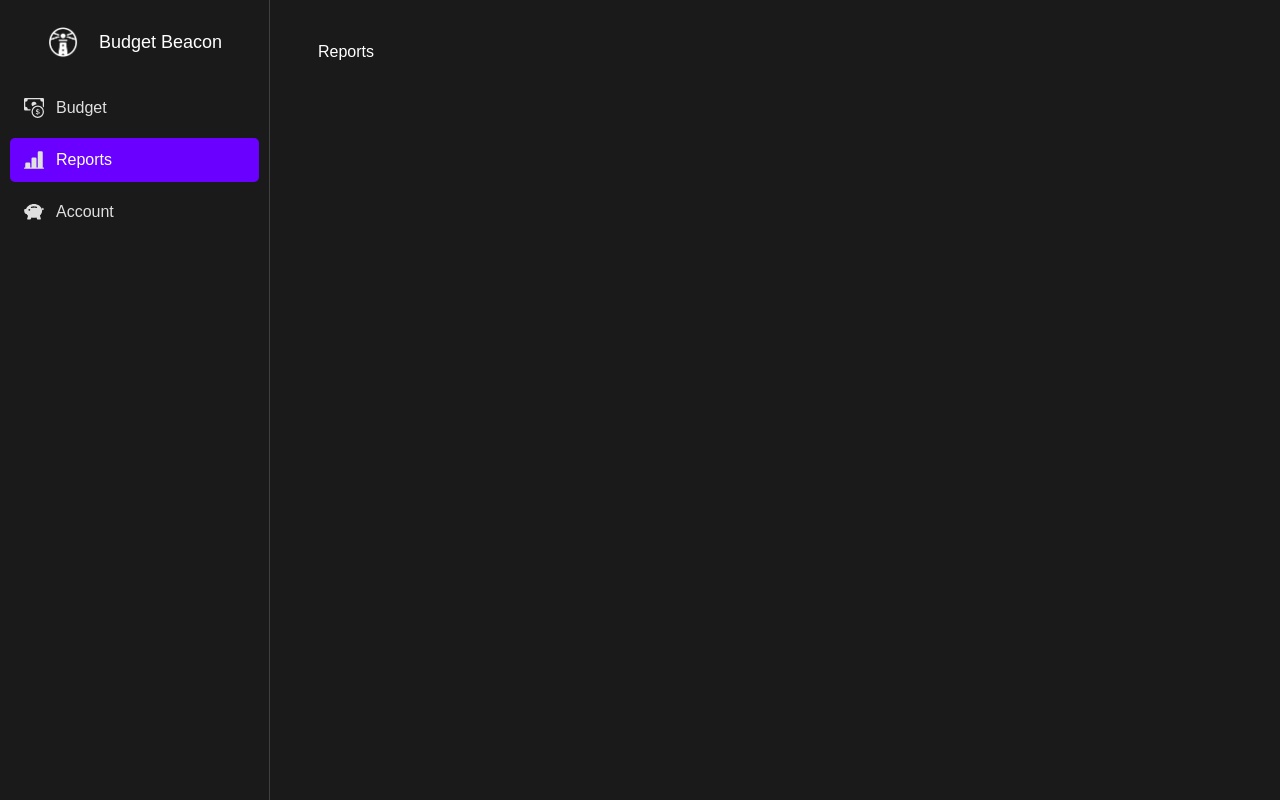
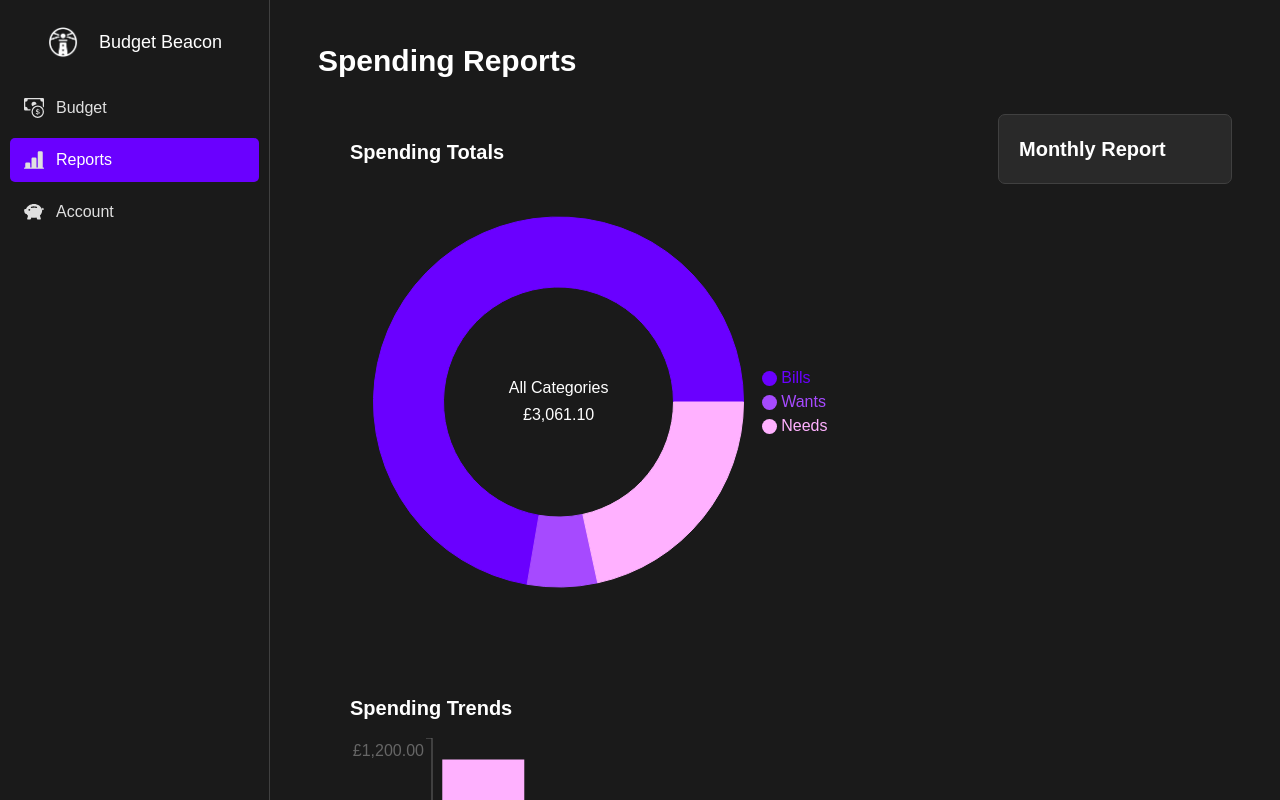
Before and after one commit to lawjingw/budget-beacon, a React (Vite) app: page /reports in a window 1280 px wide. Built offline with nearby package versions, Linux system fonts and the light colour scheme.

Commit message:
Add reports

```diff
--- a/src/app/store.js
+++ b/src/app/store.js
@@ -7,7 +7,7 @@ import { v4 as uuid } from "uuid";
 const preloadedState = {
   account: {
     name: "My account",
-    currentBalance: 11711.4,
+    currentBalance: 11671.9,
     transactions: [
       {
         id: uuid(),
@@ -304,7 +304,7 @@ const preloadedState = {
         payee: "Weekday",
         budgetId: "6",
         cashFlow: "outflow",
-        amount: 14.5,
+        amount: 54,
         memo: "Jeans",
       },
       {
@@ -450,6 +450,7 @@ const preloadedState = {
       {
         id: "1",
         category: "🏠 Rent",
+        group: "Bills",
         assigned: 800,
         activity: -800,
         target: 800,
@@ -457,6 +458,7 @@ const preloadedState = {
       {
         id: "2",
         category: "🔌 Utilities",
+        group: "Bills",
         assigned: 150,
         activity: -102.6,
         target: 0,
@@ -464,6 +466,7 @@ const preloadedState = {
       {
         id: "3",
         category: "🛒 Groceries",
+        group: "Needs",
         assigned: 210,
         activity: -137.9,
         target: 260,
@@ -471,6 +474,7 @@ const preloadedState = {
       {
         id: "4",
         category: "🍽 Dining out",
+        group: "Wants",
         assigned: 60,
         activity: -24,
         target: 60,
@@ -478,6 +482,7 @@ const preloadedState = {
       {
         id: "5",
         category: "🕹 Entertainment",
+        group: "Wants",
         assigned: 10,
         activity: 0,
         target: 30,
@@ -485,6 +490,7 @@ const preloadedState = {
       {
         id: "6",
         category: "👗 Clothing",
+        group: "Needs",
         assigned: 50,
         activity: 8.3,
         target: 50,
@@ -492,6 +498,7 @@ const preloadedState = {
       {
         id: "7",
         category: "⛽ Gas",
+        group: "Bills",
         assigned: 0,
         activity: 0,
         target: 0,
@@ -499,6 +506,7 @@ const preloadedState = {
       {
         id: "8",
         category: "🥊 Fitness",
+        group: "Wants",
         assigned: 18,
         activity: -27,
         target: 18,
@@ -506,6 +514,7 @@ const preloadedState = {
       {
         id: "9",
         category: "🎧 Music",
+        group: "Bills",
         assigned: 10,
         activity: 0,
         target: 10,
@@ -513,6 +522,7 @@ const preloadedState = {
       {
         id: "10",
         category: "🏖 Vacation",
+        group: "Wants",
         assigned: 0,
         activity: 0,
         target: 500,
@@ -520,6 +530,7 @@ const preloadedState = {
       {
         id: "11",
         category: "💻 Internet",
+        group: "Bills",
         assigned: 10,
         activity: -10,
         target: 10,
@@ -527,6 +538,7 @@ const preloadedState = {
       {
         id: "12",
         category: "📄 Insurance",
+        group: "Bills",
         assigned: 40,
         activity: -40,
         target: 40,
@@ -534,6 +546,7 @@ const preloadedState = {
       {
         id: "13",
         category: "📺 TV streaming",
+        group: "Bills",
         assigned: 12,
         activity: 0,
         target: 0,
@@ -541,6 +554,7 @@ const preloadedState = {
       {
         id: "14",
         category: "📱 Cell phone",
+        group: "Needs",
         assigned: 0,
         activity: 0,
         target: 0,
@@ -548,6 +562,7 @@ const preloadedState = {
       {
         id: "15",
         category: "🚇 Transportation",
+        group: "Needs",
         assigned: 50,
         activity: 0,
         target: 0,
--- /dev/null
+++ b/src/features/reports/ReportLayout.jsx
@@ -0,0 +1,21 @@
+import styled from "styled-components";
+import SpendingTotalChart from "./SpendingTotalChart";
+import SpendingTrendChart from "./SpendingTrendChart";
+
+const StyledReportLayout = styled.div`
+  display: flex;
+  flex-direction: column;
+  gap: 2.4rem;
+  min-width: 66rem;
+`;
+
+function ReportLayout() {
+  return (
+    <StyledReportLayout>
+      <SpendingTotalChart />
+      <SpendingTrendChart />
+    </StyledReportLayout>
+  );
+}
+
+export default ReportLayout;
--- /dev/null
+++ b/src/features/reports/ReportPanel.jsx
@@ -0,0 +1,23 @@
+import styled from "styled-components";
+import Heading from "../../ui/Heading";
+
+const Panel = styled.div`
+  border: 1px solid var(--color-bg-300);
+  font-size: 1.4rem;
+  background-color: var(--color-bg-200);
+  border-radius: 7px;
+  padding: 2rem 2rem;
+  display: flex;
+  flex-direction: column;
+  gap: 2.2rem;
+`;
+
+function ReportPanel() {
+  return (
+    <Panel>
+      <Heading as="h2">Monthly Report</Heading>
+    </Panel>
+  );
+}
+
+export default ReportPanel;
--- /dev/null
+++ b/src/features/reports/SpendingTotalChart.jsx
@@ -0,0 +1,127 @@
+import styled from "styled-components";
+import Heading from "../../ui/Heading";
+import {
+  Cell,
+  Legend,
+  Pie,
+  PieChart,
+  ResponsiveContainer,
+  Tooltip,
+} from "recharts";
+import { useSelector } from "react-redux";
+import { selectTransactions } from "../account/accountSlice";
+import { floatify, formatCurrency } from "../../utils/helpers";
+
+const ChartBox = styled.div`
+  padding: 2.4rem 3.2rem;
+
+  & > *:first-child {
+    margin-bottom: 1.6rem;
+  }
+`;
+
+const startData = [
+  {
+    group: "Bills",
+    value: 0,
+    color: "var(--color-primary-100)",
+  },
+  {
+    group: "Wants",
+    value: 0,
+    color: "var(--color-primary-200)",
+  },
+  {
+    group: "Needs",
+    value: 0,
+    color: "var(--color-primary-300)",
+  },
+];
+
+function prepareData(startData, transactions) {
+  const calSpending = (arr, field, cashFlow, amount) =>
+    arr.map((item) => {
+      if (item.group === field)
+        return {
+          ...item,
+          value:
+            cashFlow === "outflow"
+              ? floatify(item.value + amount)
+              : floatify(item.value - amount),
+        };
+      else return item;
+    });
+
+  const data = transactions
+    .reduce((arr, cur) => {
+      if (["1", "2", "7", "9", "11", "12", "13"].includes(cur.budgetId))
+        return calSpending(arr, "Bills", cur.cashFlow, cur.amount);
+      if (["3", "6", "14", "15"].includes(cur.budgetId))
+        return calSpending(arr, "Needs", cur.cashFlow, cur.amount);
+      if (["4", "5", "8", "10"].includes(cur.budgetId))
+        return calSpending(arr, "Wants", cur.cashFlow, cur.amount);
+      return arr;
+    }, startData)
+    .filter((item) => item.value > 0);
+
+  return data;
+}
+
+function SpendingTotalChart() {
+  const transactions = useSelector((state) => selectTransactions(state));
+  const data = prepareData(startData, transactions);
+  const totalSpending = data.reduce((arr, cur) => arr + cur.value, 0);
+
+  return (
+    <ChartBox>
+      <Heading as="h2">Spending Totals</Heading>
+      <ResponsiveContainer width="100%" height={440}>
+        <PieChart>
+          <text
+            x="35%"
+            y="48%"
+            textAnchor="middle"
+            fill="var(--color-text-100)"
+            fontSize="1.6rem"
+          >
+            All Categories
+          </text>
+          <text
+            x="35%"
+            y="54%"
+            textAnchor="middle"
+            fill="var(--color-text-100)"
+            fontSize="1.6rem"
+          >
+            {formatCurrency(totalSpending)}
+          </text>
+          <Pie
+            data={data}
+            nameKey="group"
+            dataKey="value"
+            innerRadius={115}
+            outerRadius={185}
+            cx="50%"
+            cy="50%"
+            animationBegin="100"
+          >
+            {data.map((entry) => (
+              <Cell fill={entry.color} stroke={entry.color} key={entry.group} />
+            ))}
+          </Pie>
+          <Tooltip formatter={(value) => formatCurrency(value)} />
+          <Legend
+            verticalAlign="middle"
+            align="right"
+            width="30%"
+            layout="vertical"
+            iconSize={15}
+            iconType="circle"
+          />
+        </PieChart>
+      </ResponsiveContainer>
+    </ChartBox>
+  );
+}
+
+export default SpendingTotalChart;
--- /dev/null
+++ b/src/features/reports/SpendingTrendChart.jsx
@@ -0,0 +1,121 @@
+import {
+  Bar,
+  BarChart,
+  Legend,
+  ResponsiveContainer,
+  Tooltip,
+  XAxis,
+  YAxis,
+} from "recharts";
+import styled from "styled-components";
+import Heading from "../../ui/Heading";
+import { useSelector } from "react-redux";
+import { selectTransactions } from "../account/accountSlice";
+import { floatify, formatCurrency } from "../../utils/helpers";
+import { format } from "date-fns";
+
+const ChartBox = styled.div`
+  padding: 2.4rem 3.2rem;
+
+  & > *:first-child {
+    margin-bottom: 1.6rem;
+  }
+`;
+
+const groups = {
+  bills: ["1", "2", "7", "9", "11", "12", "13"],
+  needs: ["3", "6", "14", "15"],
+  wants: ["4", "5", "8", "10"],
+};
+
+function countAmount(cashFlow, oldAmount, newAmount) {
+  return cashFlow === "outflow"
+    ? floatify(oldAmount + newAmount)
+    : floatify(oldAmount - newAmount);
+}
+
+function calculateGroupSpending(transactions) {
+  transactions = transactions.filter(
+    (transaction) => transaction.budgetId !== "readyToAssign"
+  );
+
+  // Create a map to hold monthly spending totals for each group
+  const spendingMap = new Map();
+
+  // Process each transaction
+  transactions.forEach((transaction) => {
+    // Parse the date using date-fns and format it as 'MM/YY'
+    const monthYearKey = format(new Date(transaction.date), "MM/yy");
+
+    // Initialize the spending object for the month if it doesn't exist
+    if (!spendingMap.has(monthYearKey)) {
+      spendingMap.set(monthYearKey, { bills: 0, needs: 0, wants: 0 });
+    }
+
+    // Get the current spending object for the month
+    const currentSpending = spendingMap.get(monthYearKey);
+
+    // Determine the group of the current transaction
+    const group = Object.keys(groups).find((group) =>
+      groups[group].includes(transaction.budgetId)
+    );
+
+    // Update the spending amount for the group
+    if (group) {
+      currentSpending[group] = countAmount(
+        transaction.cashFlow,
+        currentSpending[group],
+        transaction.amount
+      );
+    }
+
+    // Update the map with the new spending amount
+    spendingMap.set(monthYearKey, currentSpending);
+  });
+
+  // Convert the map to an array of objects
+  const data = Array.from(spendingMap, ([name, spending]) => ({
+    name,
+    ...spending,
+  }));
+
+  return data;
+}
+function SpendingTrendChart() {
+  const transactions = useSelector((state) => selectTransactions(state));
+  const data = calculateGroupSpending(transactions);
+
+  return (
+    <ChartBox>
+      <Heading as="h2">Spending Trends</Heading>
+      <ResponsiveContainer width="100%" height={440}>
+        <BarChart data={data} margin={{ left: 22 }}>
+          <XAxis dataKey="name" />
+          <YAxis tickFormatter={(value) => formatCurrency(value)} />
+          <Tooltip formatter={(value) => formatCurrency(value)} />
+          <Legend iconSize={15} iconType="square" />
+          <Bar
+            name="Bills"
+            dataKey="bills"
+            stackId="a"
+            fill="var(--color-primary-100)"
+          />
+          <Bar
+            name="Wants"
+            dataKey="wants"
+            stackId="a"
+            fill="var(--color-primary-200)"
+          />
+          <Bar
+            name="Needs"
+            dataKey="needs"
+            stackId="a"
+            fill="var(--color-primary-300)"
+          />
+        </BarChart>
+      </ResponsiveContainer>
+    </ChartBox>
+  );
+}
+
+export default SpendingTrendChart;
--- a/src/pages/Reports.jsx
+++ b/src/pages/Reports.jsx
@@ -1,5 +1,20 @@
+import ReportLayout from "../features/reports/ReportLayout";
+import ReportPanel from "../features/reports/ReportPanel";
+import Heading from "../ui/Heading";
+import Row from "../ui/Row";
+
 function Reports() {
-  return <div>Reports</div>;
+  return (
+    <>
+      <Row>
+        <Heading as="h1">Spending Reports</Heading>
+      </Row>
+      <Row $columns="2.2fr 1fr">
+        <ReportLayout />
+        <ReportPanel />
+      </Row>
+    </>
+  );
 }
 
 export default Reports;
--- a/src/utils/helpers.js
+++ b/src/utils/helpers.js
@@ -26,3 +26,5 @@ export const formatCurrency = (value) =>
   new Intl.NumberFormat("en", { style: "currency", currency: "GBP" }).format(
     value
   );
+
+export const floatify = (number) => parseFloat(number.toFixed(10));
```
Also changed, not shown: src/features/account/accountSlice.js (+12 -10 lines), src/features/budget/budgetSlice.js (+4 -5 lines).
